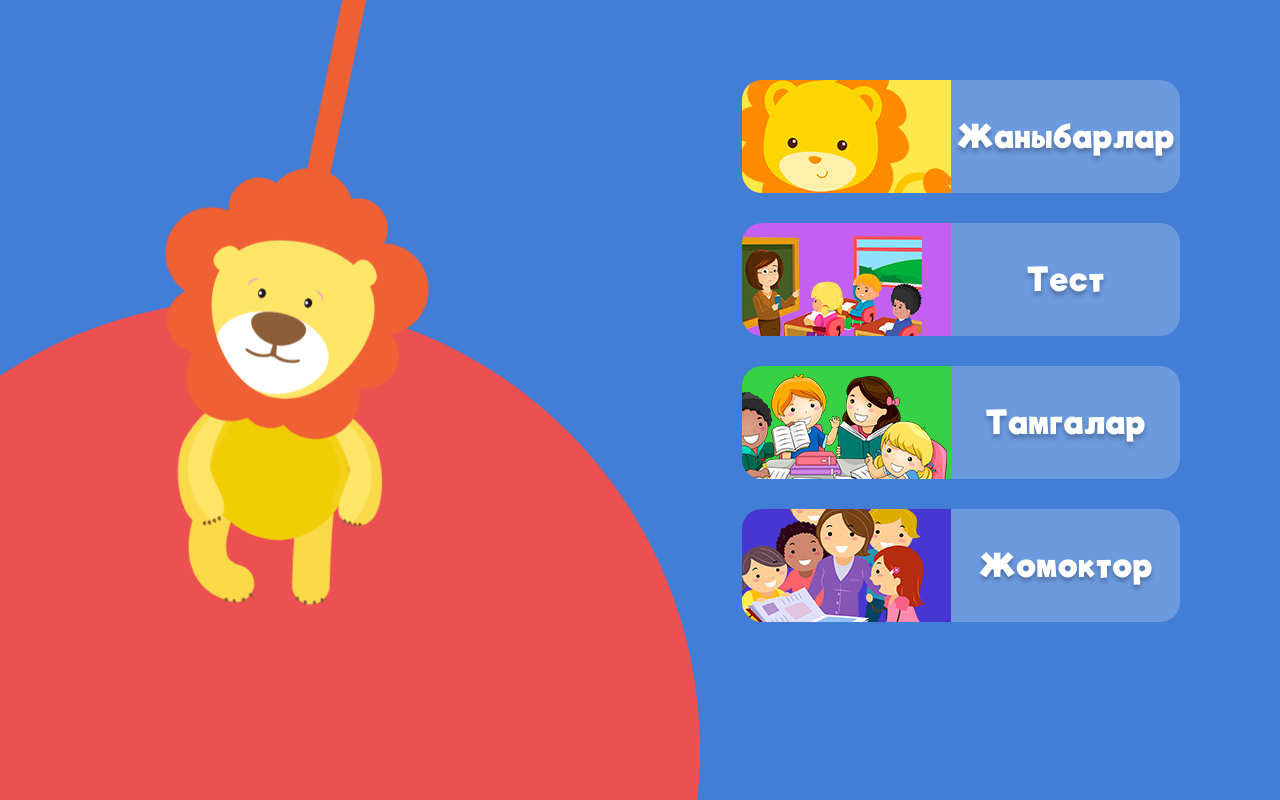
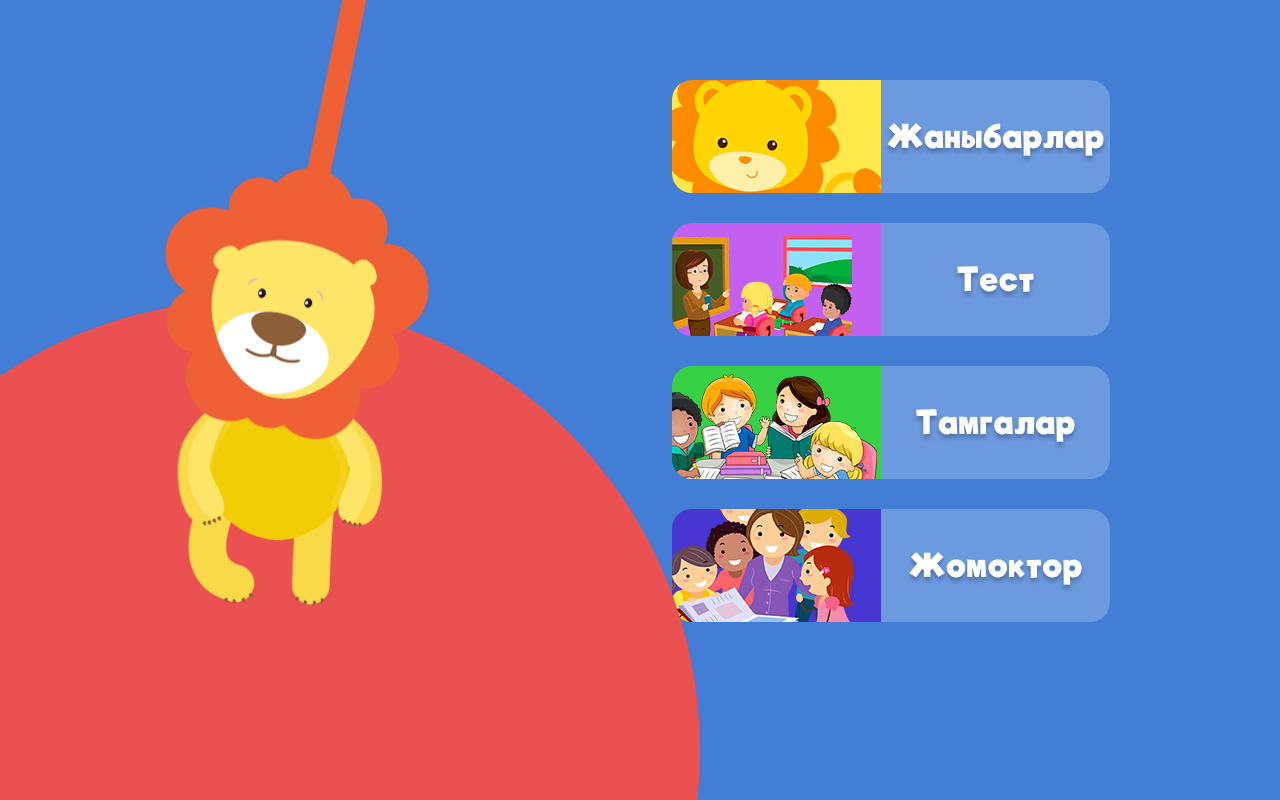
Before and after one commit to first-g/kidsapp-v2.0, a React (Vite) app: page /kidsapp-v2.0/ in a window 1280 px wide. Built offline with nearby package versions, Linux system fonts and the light colour scheme.

Commit message:
upd buttons

```diff
--- a/src/components/Main/Main.css
+++ b/src/components/Main/Main.css
@@ -36,7 +36,7 @@
     flex-direction: column;
     gap: 30px;
     margin-top: 80px;
-    margin-right: 100px;
+    margin-right: 170px;
 }
 
 .main__button {
@@ -44,6 +44,7 @@
 
     display: flex;
     align-items: center;
+    transition: 0.5s ease-in-out all;
 }
 
 .main__button-image {
@@ -86,6 +87,8 @@
 .main__button:hover {
     background: rgba(255, 255, 255, 0.391);
     border-radius: 20px;
+    transform: scale(1.05);
+    transition: 0.5s ease-in-out all;
 }
 
 @keyframes image-animate {
```
